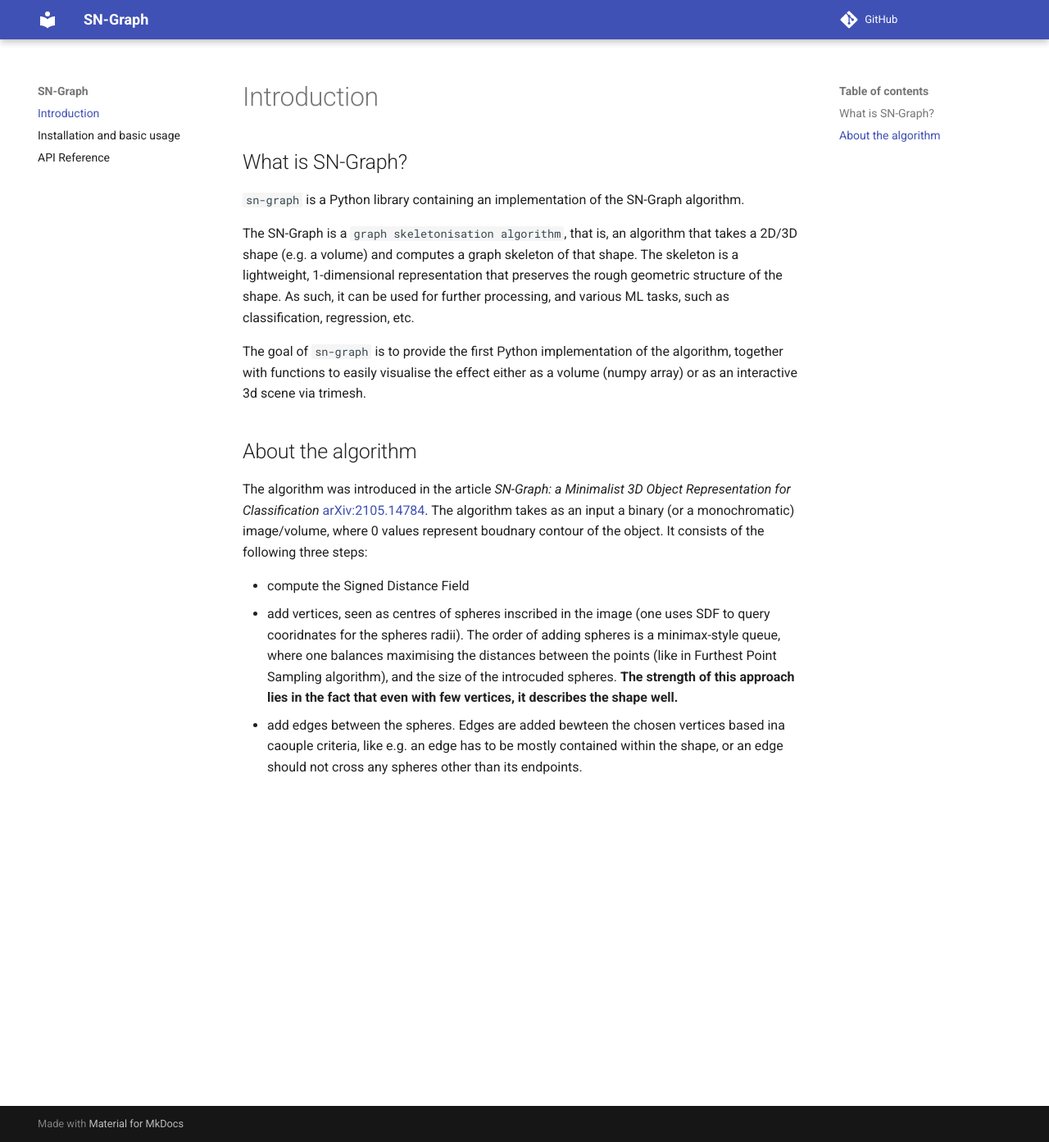
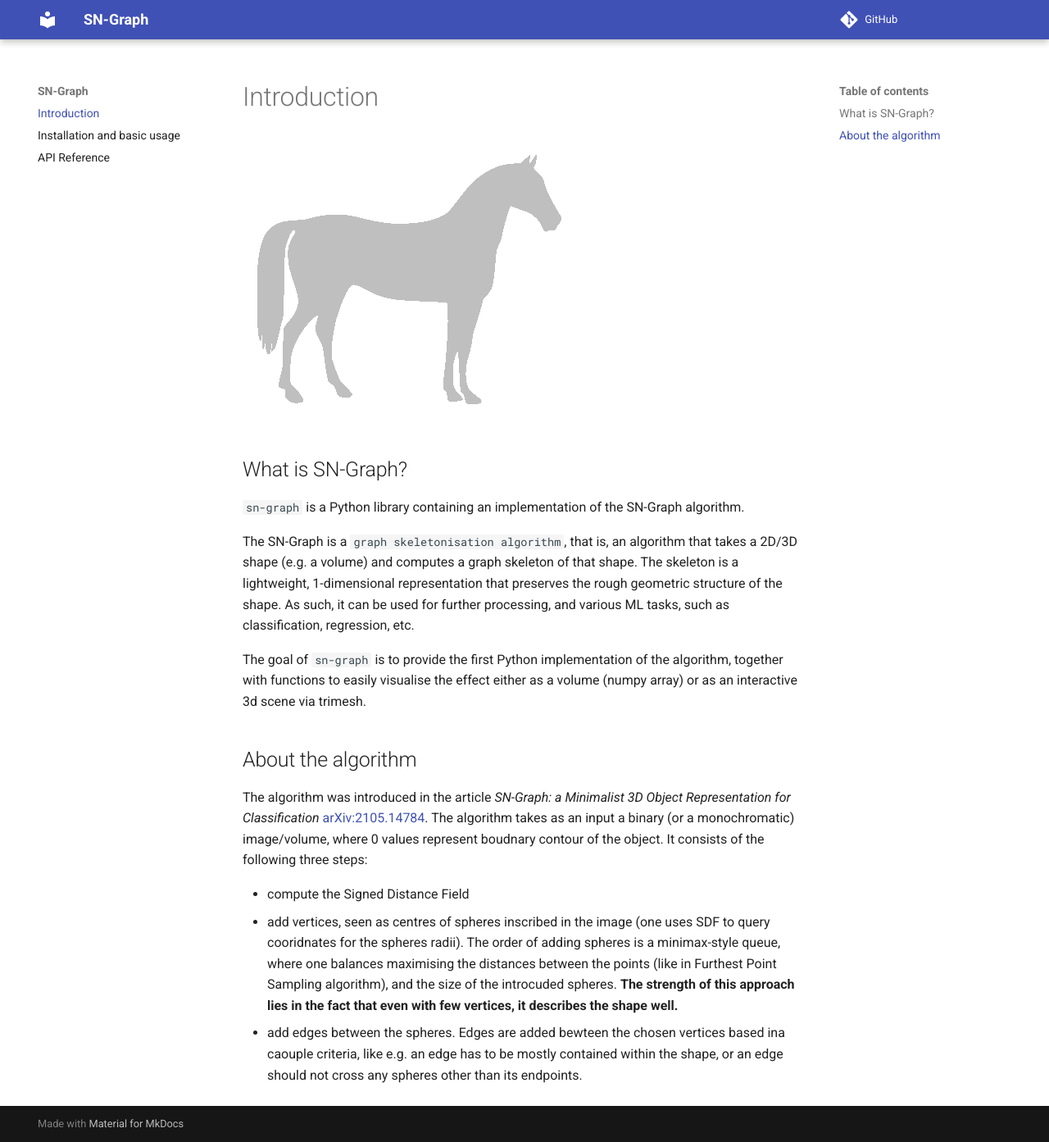
Before and after one commit to alexandrainst/sn-graph, an MkDocs documentation site: the page built from docs/index.md, in a window 1280 px wide and 1393 px high. Shown: the whole window at 82% size. Built offline with MkDocs 1.6.1 and Material for MkDocs 9.7.7, drawn with Linux system fonts in a browser that asks for light colours; comment, search, counter and statistics services are not loaded.

Commit message:
Change colors in the animation.

```diff
--- a/docs/index.md
+++ b/docs/index.md
@@ -1,4 +1,8 @@
 # Introduction
+
+
+![Animation of adding spheres to the graph](https://raw.githubusercontent.com/alexandrainst/sn-graph/7-make-nice-docs/assets/horse_animation.gif)
+
 
 ## What is SN-Graph?
 
```
Also changed, not shown: assets/horse_animation.gif.
